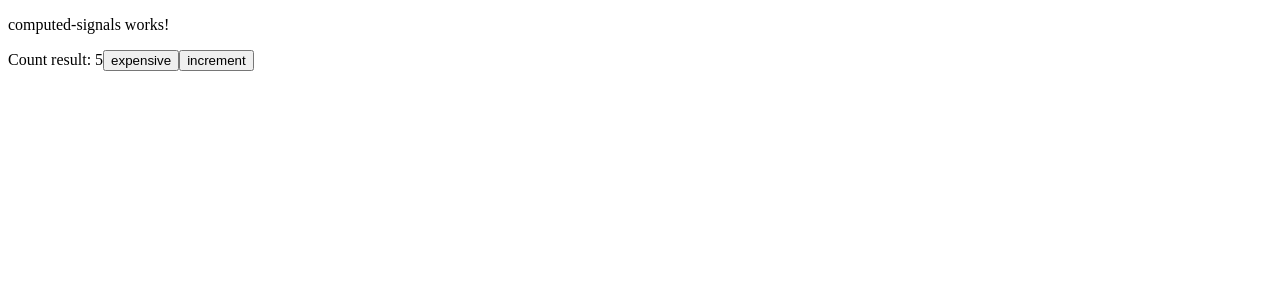
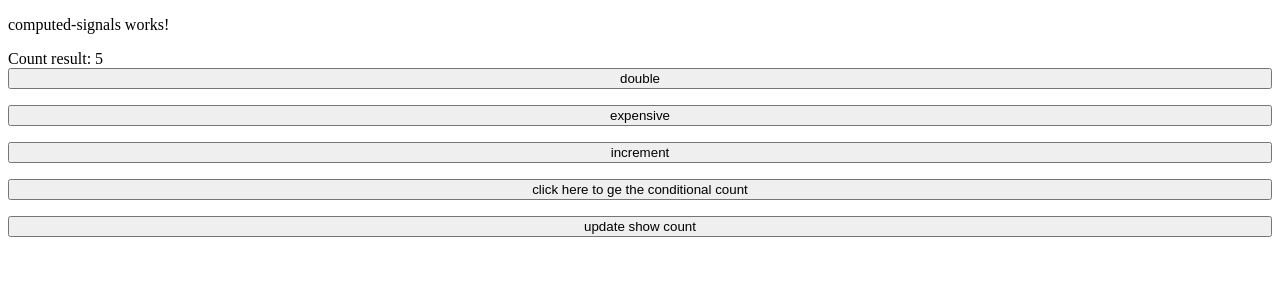
Before and after one commit to getulio-souza/signals-tutorial, an Angular app: page / in a window 1280 px wide. Shown: the top 300 px of the page. Built offline with nearby package versions, Linux system fonts and the light colour scheme.

Commit message:
feature: effect

```diff
--- a/src/app/computed-signals/computed-signals.component.html
+++ b/src/app/computed-signals/computed-signals.component.html
@@ -2,5 +2,11 @@
 
 <span>Count result: {{count()}}</span>
 
-<button (click)="expensiveCount()">expensive</button>
-<button (click)="increment()">increment</button>
+<div style="display: flex; flex-direction:column; gap: 1rem">
+  <button (click)="doubleNumbers()">double</button>
+  <button (click)="expensiveCount()">expensive</button>
+  <button (click)="increment()">increment</button>
+  <button (click)="getContionalCount()">click here to ge the conditional count</button>
+
+  <button (click)="updateShowCount()">update show count</button>
+</div>
--- a/src/app/computed-signals/computed-signals.component.ts
+++ b/src/app/computed-signals/computed-signals.component.ts
@@ -1,4 +1,4 @@
-import { Component, computed, OnInit, Signal, signal, WritableSignal } from '@angular/core';
+import { Component, computed, OnInit, Signal, signal, WritableSignal, effect } from '@angular/core';
 
 @Component({
   selector: 'app-computed-signals',
@@ -6,8 +6,43 @@ import { Component, computed, OnInit, Signal, signal, WritableSignal } from '@an
   styleUrls: ['./computed-signals.component.scss']
 })
 export class ComputedSignalsComponent implements OnInit {
+
+  constructor() {
+    //using effect
+    effect(() => {
+      console.log(`the count after effect is: ${this.count()}`)
+    })
+
+  }
+
   count: WritableSignal<number> = signal(0)
   doubleCount: Signal<number> = computed(() => this.count() * 2)
+
+  items: WritableSignal<number[]> = signal([1, 2, 3, 4, 5, 6, 7, 8, 9, 10])
+
+  showCount = signal(false)
+
+  conditionalCount = computed(() => {
+    if (!this.showCount()) {
+      console.log('nothing to show here')
+      return `nothing to show here`
+    } else {
+      return `the count value is ${this.count()}`
+    }
+  })
+
+  updateShowCount() {
+    this.showCount.update((value)=> !value)
+  }
+
+  getContionalCount() {
+    console.log(this.conditionalCount())
+  }
+
+  dividerByTwo: Signal<number[]> = computed(() => {
+    console.log('filtering event numbers...')
+    return this.items().filter((item)=> item % 3 === 0)
+  })
 
   expensiveComputation = computed(() => {
     console.log('expensive computation running...')
@@ -20,12 +55,17 @@ export class ComputedSignalsComponent implements OnInit {
     console.log(this.doubleCount())
   }
 
+  doubleNumbers() {
+    this.dividerByTwo()
+    console.log(this.dividerByTwo())
+  }
+
   expensiveCount() {
     console.log(this.expensiveComputation())
   }
 
   increment() {
-    this.count.update((value) => value + 2)
+    this.count.update((value) => value + 1)
     console.log(this.count())
   }
 }
```
